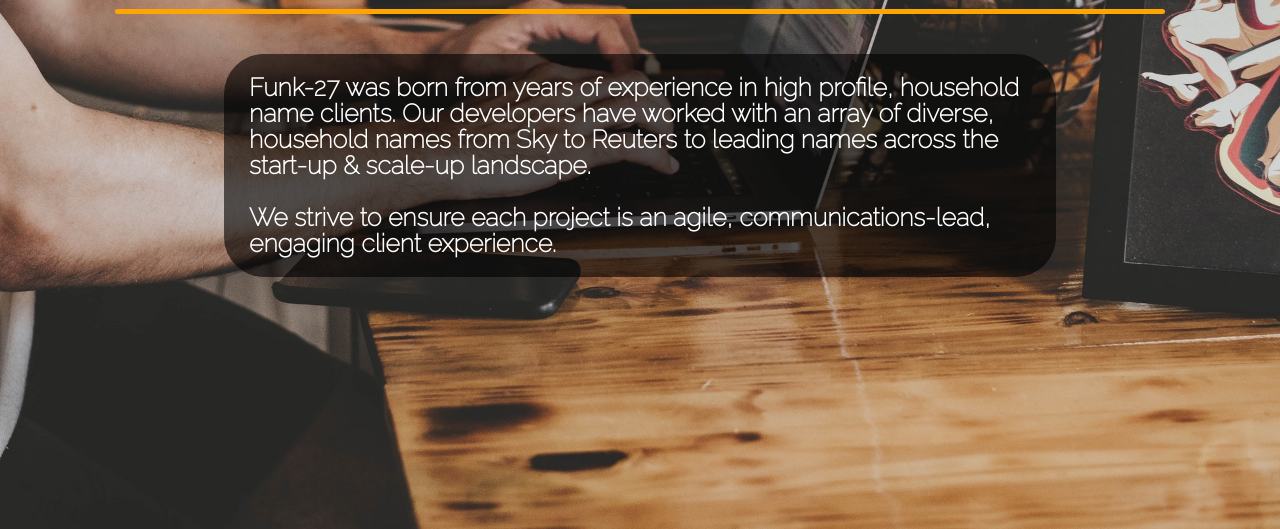
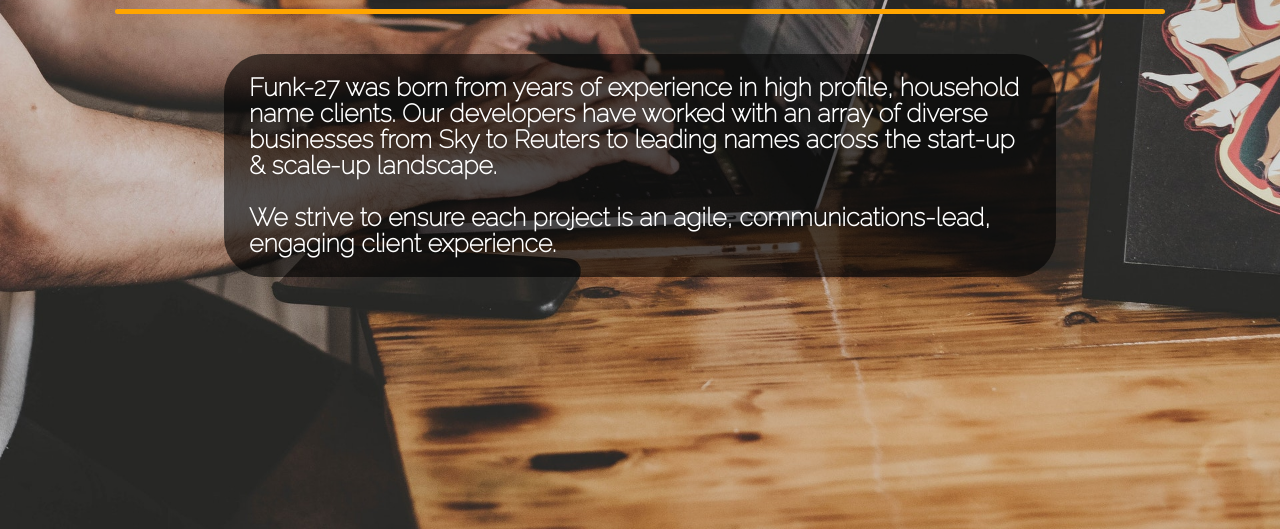
Before and after one commit to Aid19801/gatsby-sample, a Gatsby site: page /about in a window 1280 px wide. Shown: the part 271-800 px from the top of the page. Built offline with nearby package versions, Linux system fonts and the light colour scheme; Gatsby itself is replaced by a stand-in of ours.

Commit message:
corrected typo

```diff
--- a/src/pages/about.js
+++ b/src/pages/about.js
@@ -32,7 +32,7 @@ function AboutPage() {
                 <div className="p__container opac-bg rounded">
                     <p className="white">
                     Funk-27 was born from years of experience in high profile, household name clients.
-                    Our developers have worked with an array of diverse, household names from
+                    Our developers have worked with an array of diverse businesses from
                     Sky to Reuters to leading names across the start-up & scale-up landscape.</p>
                     <br />
                     <p className="white">
```
